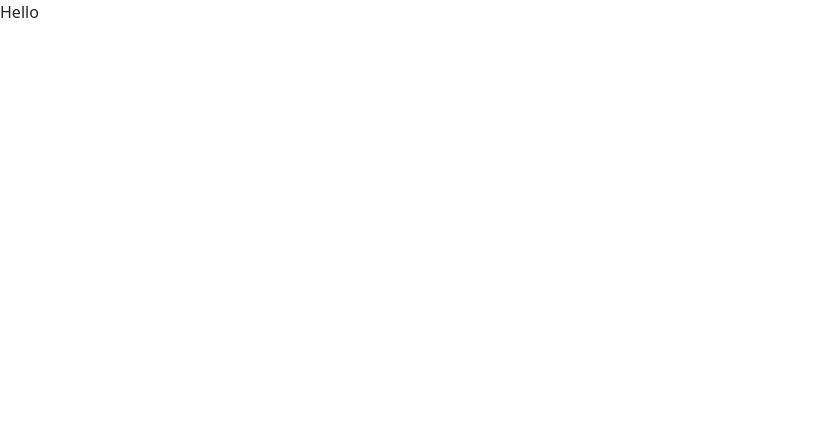
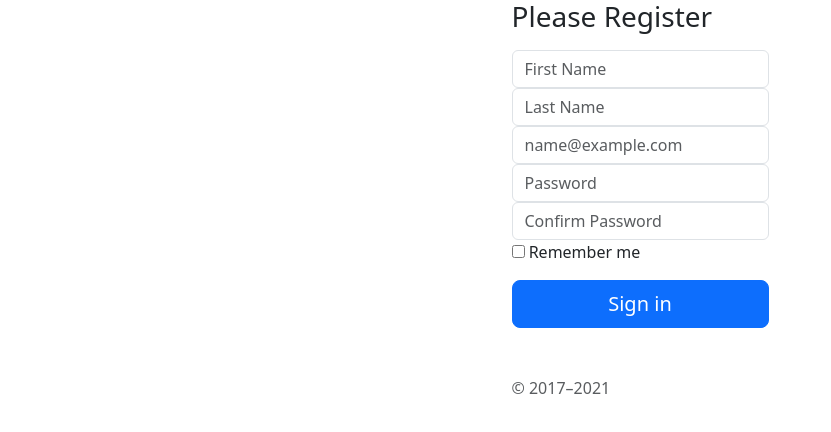
Before and after one commit to abu-sayem/sales-dashboard, a Next.js app in the folder frontend/: page /register in a window 1280 px wide. Shown: the top 432 px of the page, without its empty margins (0-831 px from the left). Built offline with nearby package versions, Linux system fonts and the light colour scheme.

Commit message:
Add register page

```diff
--- /dev/null
+++ b/frontend/components/Login.module.css
@@ -0,0 +1,26 @@
+.form-signin {
+  width: 100%;
+  max-width: 330px;
+  padding: 15px;
+  margin: auto;
+}
+
+.form-signin .checkbox {
+  font-weight: 400;
+}
+
+.form-signin .form-floating:focus-within {
+  z-index: 2;
+}
+
+.form-signin input[type="email"] {
+  margin-bottom: -1px;
+  border-bottom-right-radius: 0;
+  border-bottom-left-radius: 0;
+}
+
+.form-signin input[type="password"] {
+  margin-bottom: 10px;
+  border-top-left-radius: 0;
+  border-top-right-radius: 0;
+}
--- /dev/null
+++ b/frontend/components/RegisterComponent.tsx
@@ -0,0 +1,74 @@
+import React, { Component, SyntheticEvent } from 'react'
+
+import "./Login.module.css";
+
+export class Register extends Component {
+    first_name = 'zZ';
+    last_name = ";";
+    password = "";
+    email = "";
+    password_confirm = "";
+
+    submit = (e:SyntheticEvent) => {
+      e.preventDefault();
+      console.log(
+        "first_name", this.first_name
+      )
+    }
+
+  render() {
+    return (
+      <main className="form-signin d-flex align-items-center justify-content-center my-auto">
+        <form onSubmit={this.submit}>
+          <h1 className="h3 mb-3 fw-normal">Please Register</h1>
+          <input
+            className="form-control"
+            id="floatingInput"
+            placeholder="First Name"
+            onChange={(e) => (this.first_name = e.target.value)}
+          />
+          <input
+            className="form-control"
+            id="floatingInput"
+            placeholder="Last Name"
+            onChange={(e) => (this.last_name = e.target.value)}
+          />
+          <input
+            className="form-control"
+            id="floatingInput"
+            placeholder="name@example.com"
+            onChange={(e) => (this.email = e.target.value)}
+          />
+
+          <input
+            type="password"
+            className="form-control"
+            id="floatingPassword"
+            placeholder="Password"
+            onChange={(e) => (this.password = e.target.value)}
+          />
+
+          <input
+            type="password"
+            className="form-control"
+            id="floatingPassword"
+            placeholder="Confirm Password"
+            onChange={(e) => (this.password_confirm = e.target.value)}
+          />
+
+          <div className="checkbox mb-3">
+            <label>
+              <input type="checkbox" value="remember-me" /> Remember me
+            </label>
+          </div>
+          <button className="w-100 btn btn-lg btn-primary" type="submit">
+            Sign in
+          </button>
+          <p className="mt-5 mb-3 text-muted">&copy; 2017–2021</p>
+        </form>
+      </main>
+    );
+  }
+}
+
+export default Register
--- a/frontend/pages/register/index.tsx
+++ b/frontend/pages/register/index.tsx
@@ -1,13 +1,11 @@
-import React, { Component } from 'react'
+import React, { Component } from "react";
+
+import RegisterComponent from "../../components/RegisterComponent";
 
 export class Register extends Component {
   render() {
-    return (
-      <div>
-        Hello
-      </div>
-    )
+    return <RegisterComponent />;
   }
 }
 
-export default Register
+export default Register;
```
